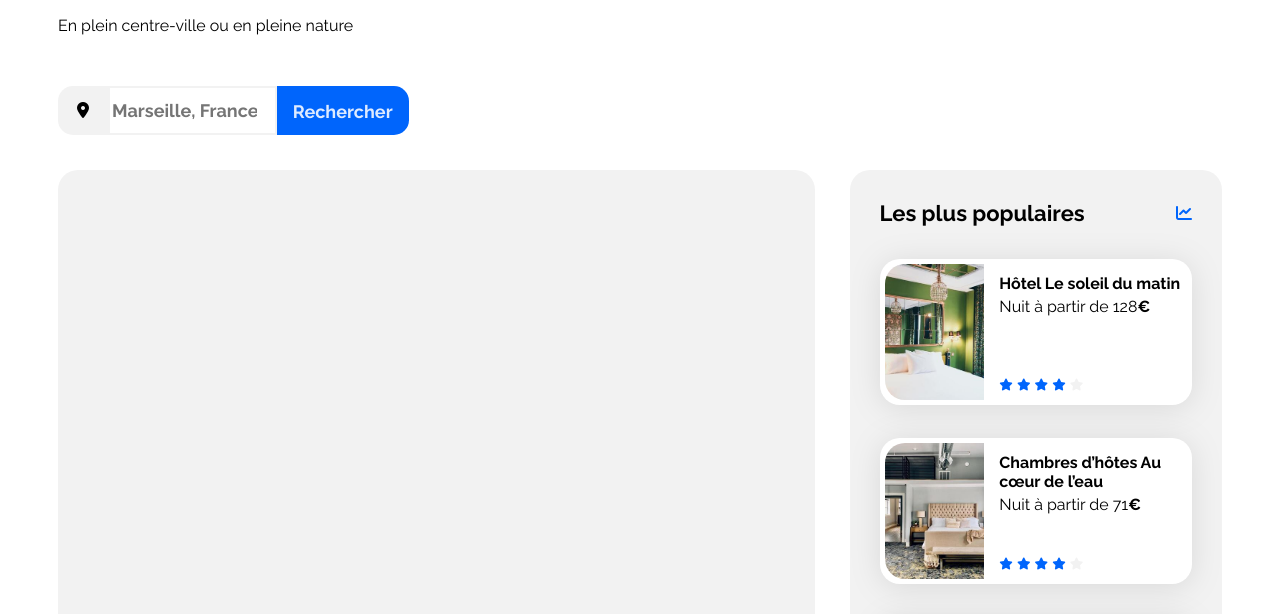
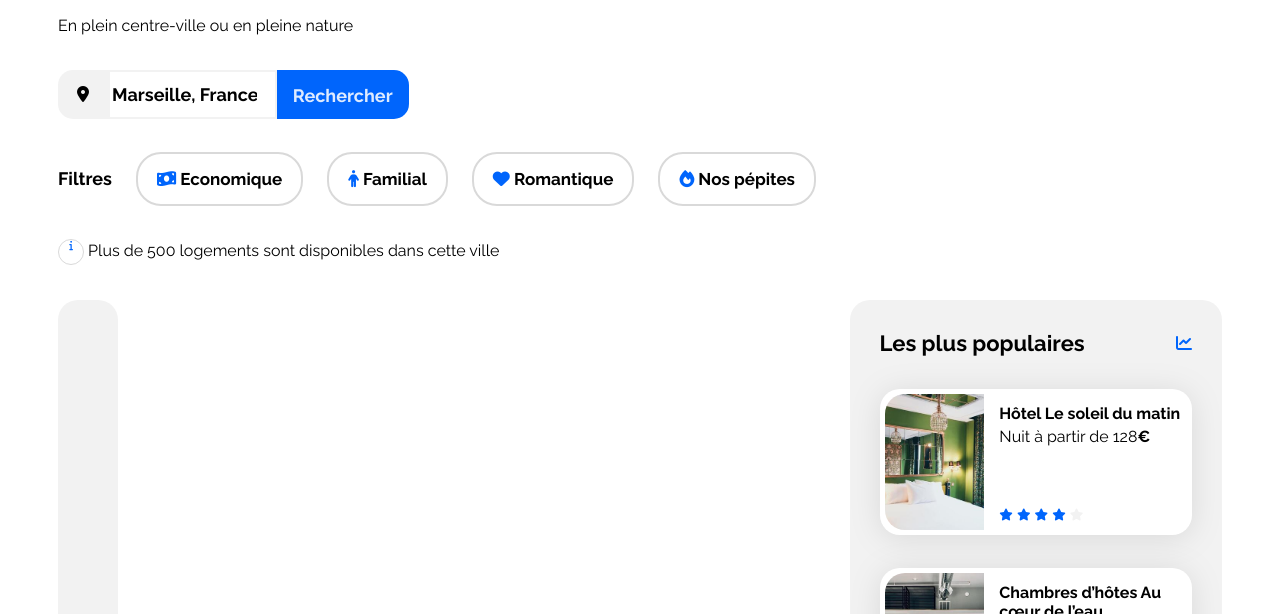
Before and after one commit to sibeni-li/projet_2, a plain HTML site: page index.html in a window 1280 px wide. Shown: the part 134-748 px from the top of the page. Drawn offline with Linux system fonts and the light colour scheme.

Commit message:
Ajout de la partie filtre html et css

```diff
--- a/css/style.css
+++ b/css/style.css
@@ -88,12 +88,13 @@ nav {
     text-decoration-thickness: 2px;
 }
 
+/**** Headline***/
 h2 {
     font-size: 22px;
 }
 
-p {
-    font-size: 16px;
+.subtitle {
+    margin: 0;
 }
 
 /****** Form *******/
@@ -149,6 +150,49 @@ p {
 
 .fa-magnifying-glass {
     display: none;
+    color: var(--filter-bg-color);
+}
+
+/****** Filterbar *********/
+.filterbar {
+    display: flex;
+    flex-direction: row;
+    justify-content: space-between;
+    height: 50px;
+    font-size: 18px;
+    font-weight: 700;
+    align-items: center;
+    width: 758px;
+    gap: 15px;
+}
+
+.filter {
+    font-size: 17px;
+    border: 2px;
+    border-style: solid;
+    border-color: #d9d9d9;
+    border-radius: 25px;
+    padding: 15px 19px 15px 19px;
+}
+
+.filterbar :hover {
+    background-color: var(--filter-bg-color);
+}
+
+/*** Infobar ****/
+.infobar {
+    padding: 19px 0;
+}
+.fa-info {
+    border-width: 1px;
+    border-style: solid;
+    border-color: #d9d9d9;
+    border-radius: 50%;
+    width: 24px;
+    height: 24px;
+    text-align: center;
+    font-size: 10px;
+    vertical-align: middle;
 }
 
 /****** Hebergements And Populaires ***********/
--- a/index.html
+++ b/index.html
@@ -20,33 +20,70 @@
             <nav>
                 <img src="images/logo/Booki.png" alt="Logo Booki" class="logo">
                 <div class="menu-nav">
-                    <a href="#">Hébergements</a>
+                    <a href="#hebergements">Hébergements</a>
                     <a href="#">Activités</a>
                 </div>
             </nav>
-            <div>
-                <h2>Trouvez votre hébergement pour des vacances de rêve</h2>
-                <p>En plein centre-ville ou en pleine nature</p>
-            </div>
         </header>
         <main>
-            <section class="form">
+            <div class="info-group">
+                <div class="headline">
+                    <h2>Trouvez votre hébergement pour des vacances de rêve</h2>
+                    <p class="subtitle">En plein centre-ville ou en pleine nature</p>
+                </div>
+                <div class="form">
                     <form action="rechercher" method="get">
                         <div class="form-search">
                             <div class="location-dot">
                                 <i class="fa-solid fa-location-dot"></i>
                             </div>
                             <label for="site-search"></label>
-                        <input type="search" name="q" id="site-search" placeholder="Marseille, France">
+                            <input type="search" name="q" id="site-search" value="Marseille, France">
                             <button type="submit" class="button">
                                 <span>Rechercher</span>
-                            <span><i class="fa-sharp fa-solid fa-magnifying-glass"></i></span>
+                                <i class="fa-sharp fa-solid fa-magnifying-glass"></i>
                             </button>
                         </div>
                     </form>
-            </section>
+                </div>
+                <div class="filterbar">
+                    <div class="filterbar-title">
+                        Filtres
+                    </div>
+                    <div class="filter">
+                        <a href="#">
+                            <i class="fa-solid fa-money-bill-wave"></i>
+                            Economique
+                        </a>
+                    </div>
+                    <div class="filter">
+                        <a href="#">
+                            <i class="fa-solid fa-person"></i>
+                            Familial
+                        </a>
+                    </div>
+                    <div class="filter">
+                        <a href="#">
+                            <i class="fa-solid fa-heart"></i>
+                            Romantique
+                        </a>
+                    </div>
+                    <div class="filter">
+                        <a href="#">
+                            <i class="fa-solid fa-fire"></i>
+                            Nos pépites
+                        </a>
+                    </div>
+                </div>
+                <div class="infobar">
+                    <p>
+                        <i class="fa-solid fa-info"></i>
+                        Plus de 500 logements sont disponibles dans cette ville
+                    </p>
+                </div>
+            </div>
             <div class="hebergements-and-populaires">
-                <section class="hebergements">
+                <section>
 
                 </section>
                 <section class="populaires">
```
Lines whose indentation alone changed are shown as unchanged.
